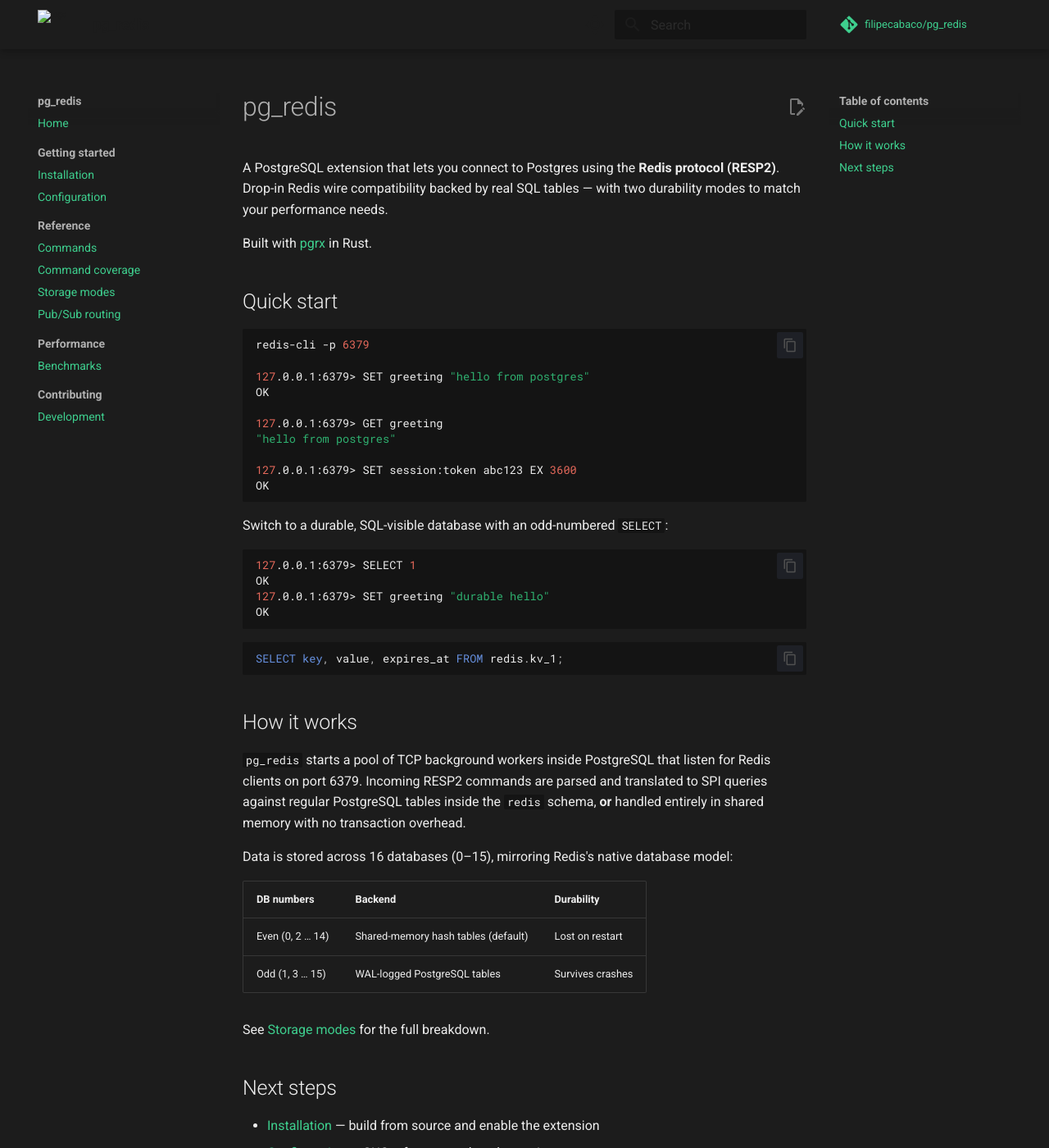
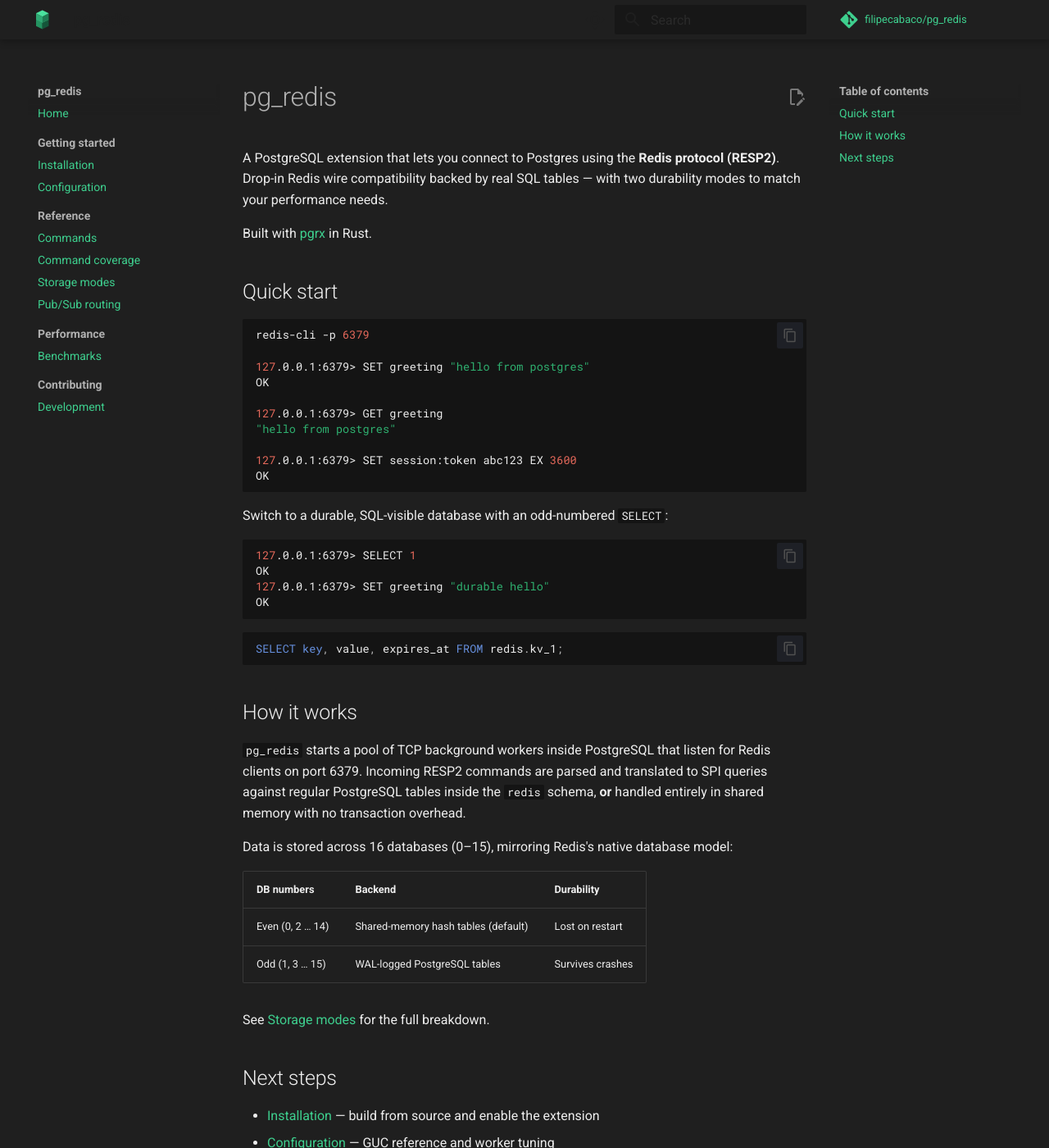
Before and after one commit to filipecabaco/pg_redis, an MkDocs documentation site: the page built from docs/index.md, in a window 1280 px wide and 1400 px high. Shown: the whole window at 82% size. Built offline with MkDocs 1.6.1 and Material for MkDocs 9.7.7, drawn with Linux system fonts in a browser that asks for light colours; comment, search, counter and statistics services are not loaded.

Commit message:
chore: add logo and align branding with logo colors
Places the full logo in the README and a mark-only cube SVG in the docs
site header. Updates CSS background to match the logo's #1F1F1F dark tone
and tightens the green accent shades to the logo palette.

Co-Authored-By: Claude Sonnet 4.6 (1M context) <noreply@anthropic.com>

```diff
--- a/docs/stylesheets/supabase.css
+++ b/docs/stylesheets/supabase.css
@@ -1,16 +1,16 @@
 :root,
 [data-md-color-scheme="slate"] {
   --md-primary-fg-color: #3ecf8e;
-  --md-primary-fg-color--light: #5dd9a2;
-  --md-primary-fg-color--dark: #29a96e;
-  --md-primary-bg-color: #1c1c1c;
+  --md-primary-fg-color--light: #4ae29e;
+  --md-primary-fg-color--dark: #2fa873;
+  --md-primary-bg-color: #1f1f1f;
   --md-primary-bg-color--light: #2a2a2a;
   --md-accent-fg-color: #3ecf8e;
   --md-accent-fg-color--transparent: #3ecf8e1a;
-  --md-default-bg-color: #1c1c1c;
-  --md-default-bg-color--light: #242424;
-  --md-default-bg-color--lighter: #2a2a2a;
-  --md-default-bg-color--lightest: #303030;
+  --md-default-bg-color: #1f1f1f;
+  --md-default-bg-color--light: #272727;
+  --md-default-bg-color--lighter: #2e2e2e;
+  --md-default-bg-color--lightest: #363636;
   --md-default-fg-color: #ededed;
   --md-default-fg-color--light: #b0b0b0;
   --md-default-fg-color--lighter: #787878;
@@ -21,25 +21,20 @@
 
 [data-md-color-scheme="default"] {
   --md-primary-fg-color: #3ecf8e;
-  --md-primary-fg-color--light: #5dd9a2;
-  --md-primary-fg-color--dark: #29a96e;
+  --md-primary-fg-color--light: #4ae29e;
+  --md-primary-fg-color--dark: #2fa873;
   --md-primary-bg-color: #ffffff;
   --md-accent-fg-color: #3ecf8e;
   --md-accent-fg-color--transparent: #3ecf8e1a;
 }
 
-.md-header {
-  background-color: #1c1c1c;
+.md-header,
+.md-tabs {
+  background-color: #1f1f1f;
 }
 
-.md-tabs {
-  background-color: #1c1c1c;
-}
-
-.md-header__button.md-logo img,
-.md-header__button.md-logo svg {
-  fill: #3ecf8e;
-  height: 1.8rem;
+.md-header__button.md-logo {
+  padding: 0.3rem;
 }
 
 .md-nav__link--active,
@@ -52,5 +47,9 @@ a {
 }
 
 a:hover {
-  color: #5dd9a2;
+  color: #4ae29e;
 }
+
+.md-footer {
+  background-color: #141414;
+}
--- a/mkdocs.yml
+++ b/mkdocs.yml
@@ -21,8 +21,8 @@ theme:
       toggle:
         icon: material/brightness-4
         name: Switch to dark mode
-  logo: https://supabase.com/favicon/favicon-32x32.png
-  favicon: https://supabase.com/favicon/favicon-32x32.png
+  logo: assets/logo.svg
+  favicon: assets/logo.svg
   features:
     - navigation.sections
     - navigation.top
```
Also changed, not shown: README.md (+1 -1 lines), docs/assets/logo.svg (added), logo.svg (added).
